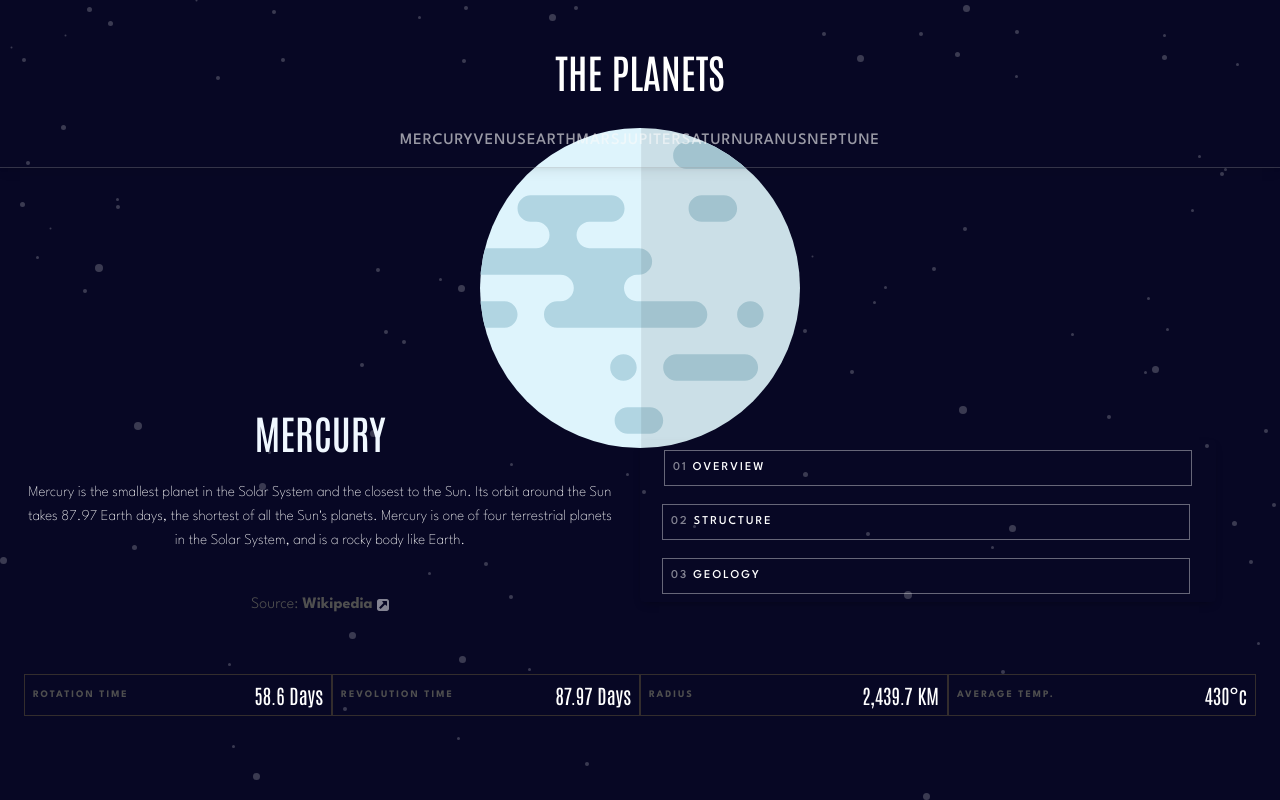
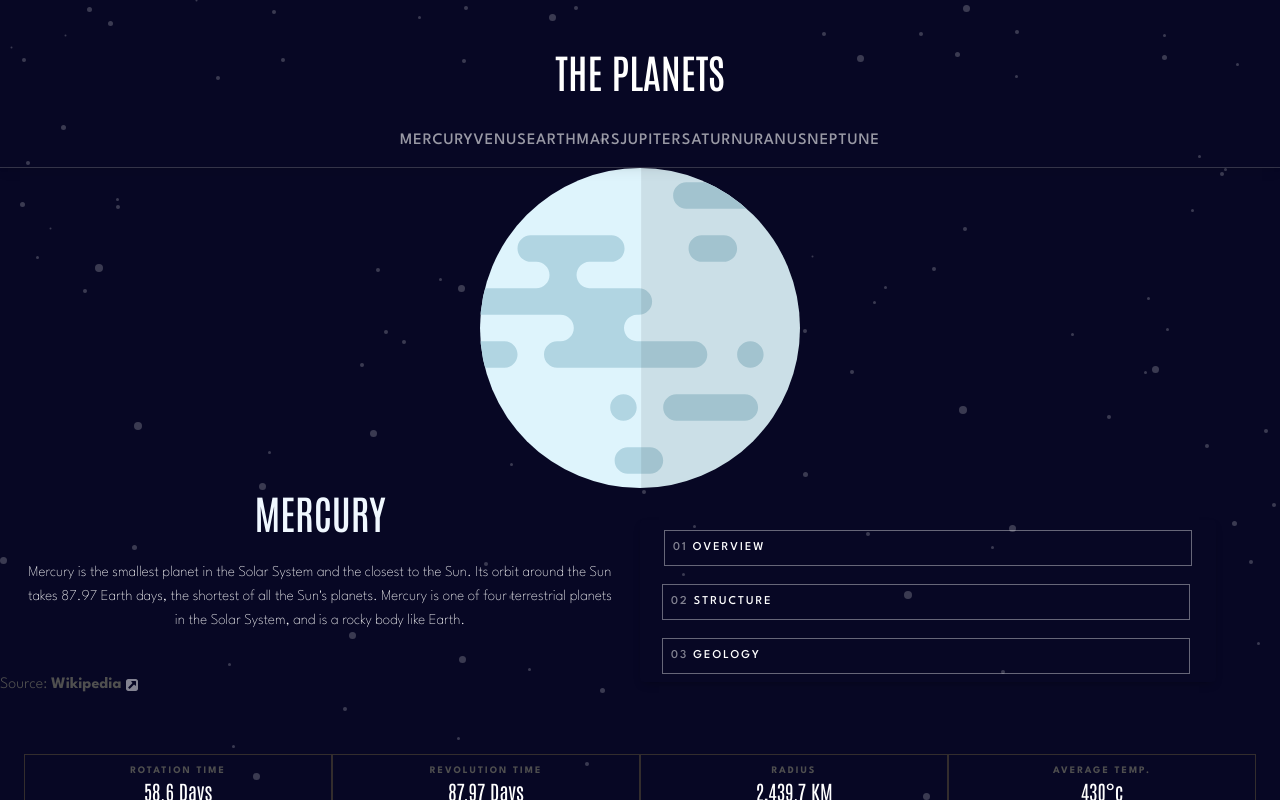
Before and after one commit to NickMagidson/planet-facts, a React (Vite) app: page /mercury in a window 1280 px wide. Built offline with nearby package versions, Linux system fonts and the light colour scheme.

Commit message:
Hidden display of second button group

```diff
--- a/src/components/Mercury.jsx
+++ b/src/components/Mercury.jsx
@@ -37,9 +37,9 @@
 
           <div className="tablet-info">
             <div className="text-blurb d-flex flex-column align-items-center">
-              <h1 className="planet-name m-0">{name.toUpperCase()}</h1>
+              <h1 className="planet-name m-0 text-center">{name.toUpperCase()}</h1>
               <MDBTypography tag='p' className="planet-desc p-4 text-center">{overview.content}</MDBTypography>
-              <MDBTypography tag='p' className="planet-source text-sm-start">Source: <span>Wikipedia <img src={source} /></span></MDBTypography>
+              <MDBTypography tag='p' className="planet-source text-sm-start text-center">Source: <span>Wikipedia <img src={source} /></span></MDBTypography>
             </div>
 
             <MDBBtnGroup className="btn-group-2 w-100 bg-transparent d-none d-sm-block">
@@ -56,22 +56,22 @@
           </div>
 
             <MDBRow className="info-grid mb-3 m-0 p-4 h-0">
-              <MDBCol size='md' className="d-flex flex-row justify-content-between align-items-center p-2 border border-dark gy-3">
-                <MDBTypography tag='p' className="planet-grid-title m-0">ROTATION TIME</MDBTypography>
+              <MDBCol size='md' className="grid-block d-flex flex-row justify-content-between align-items-center p-2 border border-dark gy-3 flex-sm-column">
+                <MDBTypography tag='p' className="planet-grid-title m-0 text-sm-left">ROTATION TIME</MDBTypography>
                 <MDBTypography tag='h3' className="planet-grid-info m-0">{rotation}</MDBTypography>
               </MDBCol>
 
-              <MDBCol size='md' className="d-flex flex-row justify-content-between align-items-center p-2 border border-dark gy-3">
+              <MDBCol size='md' className="d-flex flex-row justify-content-between align-items-center p-2 border border-dark gy-3 flex-sm-column">
                 <MDBTypography tag='p' className="planet-grid-title m-0">REVOLUTION TIME</MDBTypography>
                 <MDBTypography tag='h3' className="planet-grid-info m-0">{revolution}</MDBTypography>
               </MDBCol>
 
-              <MDBCol size='md' className="d-flex flex-row justify-content-between align-items-center p-2 border border-dark gy-3">
+              <MDBCol size='md' className="d-flex flex-row justify-content-between align-items-center p-2 border border-dark gy-3 flex-sm-column">
                 <MDBTypography tag='p' className="planet-grid-title m-0">RADIUS</MDBTypography>
                 <MDBTypography tag='h3' className="planet-grid-info m-0">{radius}</MDBTypography>
               </MDBCol>
 
-              <MDBCol size='md' className="d-flex flex-row justify-content-between align-items-center p-2 border border-dark gy-3">
+              <MDBCol size='md' className="d-flex flex-row justify-content-between align-items-center p-2 border border-dark gy-3 flex-sm-column">
                 <MDBTypography tag='p' className="planet-grid-title m-0">AVERAGE TEMP.</MDBTypography>
                 <MDBTypography tag='h3' className="planet-grid-info m-0">{temperature}</MDBTypography>
               </MDBCol>
--- a/src/index.css
+++ b/src/index.css
@@ -77,6 +77,7 @@
   font-family: 'Antonio';
   color: aliceblue;
   font-size: 40px;
+  width: 100%;
 }
 
 .planet-desc {
@@ -89,6 +90,7 @@
 .planet-source {
   font-family: 'League Spartan';
   font-weight: 300;
+  width: 100%;
 }
 
 .planet-source > span {
@@ -142,9 +144,9 @@
     background-color: #dadada83 !important;
   }
 
-  /* .img-container {
-    height: 20%;
-  } */
+  .img-container {
+    height: 40%;
+  }
 
   .text-section {
     margin-bottom: 20%;
@@ -153,8 +155,14 @@
   .text-blurb {
     width: 50%;
     flex-direction: column;
-    align-items: flex-start;
+    justify-content: flex-start;
   }
+
+  /* .planet-name,
+  .planet-desc,
+  .planet-source {
+    text-align: left;
+  } */
 
   .btn-group {
     display: none !important;
@@ -181,7 +189,6 @@
     display: inline;
   }
 
-
 }
 
 /* Desktops */
```
